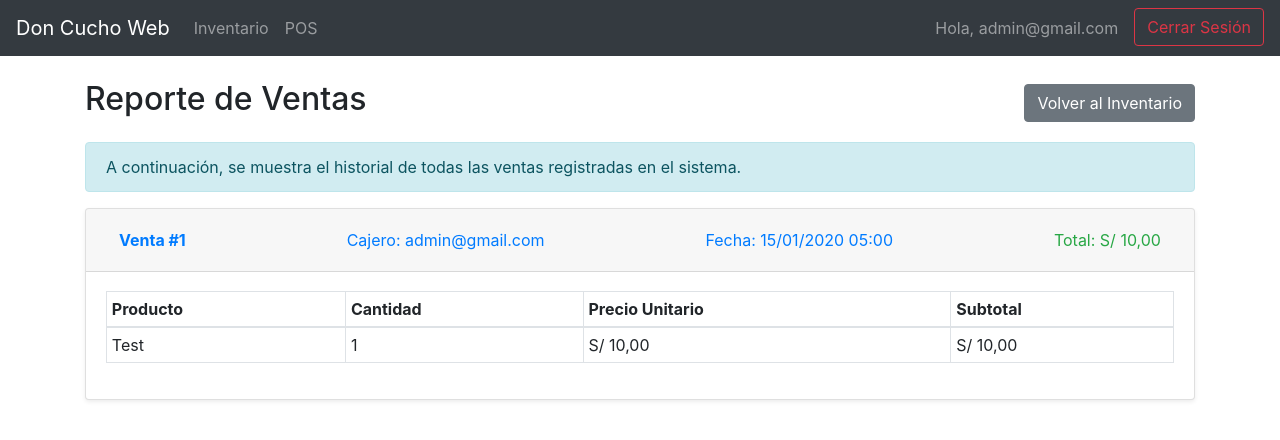
After one commit to 0915chvsb/doncucho, a Django app: page /inventario/reporte-ventas/ in a window 1280 px wide. The commit adds this page. Shown: the top 440 px of the page. Run offline with Django 5.2, Linux system fonts and the light colour scheme; a user stored in the database is signed in; data comes from the database, SQL or seed files in the repository; both versions use the stored data as it was after the commit; tables that the repository leaves empty hold one stand-in row (values such as "Sample post").

Commit message:
v1.8 feat: Añadir tablas de Venta y Reporte de Ventas

```diff
--- a/config/urls.py
+++ b/config/urls.py
@@ -16,7 +16,8 @@ urlpatterns = [
     path('inventario/nuevo/', views.inventario_crear, name='inventario_crear'),
     path('inventario/editar/<int:id>/', views.inventario_editar, name='inventario_editar'),
     path('inventario/eliminar/<int:id>/', views.inventario_eliminar, name='inventario_eliminar'),
-    path('inventario/reporte/', views.reporte_stock_bajo, name='reporte_stock_bajo'),
+    path('inventario/reporte-stock/', views.reporte_stock_bajo, name='reporte_stock_bajo'),
+    path('inventario/reporte-ventas/', views.reporte_ventas, name='reporte_ventas'),
 
     path('', views.index, name='index'),
 ]
--- a/inventario/models.py
+++ b/inventario/models.py
@@ -1,4 +1,5 @@
 from django.db import models
+from django.contrib.auth.models import User
 
 class Producto(models.Model):
     codigo = models.CharField(max_length=50, unique=True, verbose_name="Código de Barras")
@@ -14,3 +15,21 @@ class Producto(models.Model):
         verbose_name = "Producto"
         verbose_name_plural = "Productos"
         ordering = ['nombre']
+
+class Venta(models.Model):
+    cajero = models.ForeignKey(User, on_delete=models.SET_NULL, null=True, verbose_name="Cajero")
+    fecha_venta = models.DateTimeField(auto_now_add=True, verbose_name="Fecha y Hora")
+    total_venta = models.DecimalField(max_digits=10, decimal_places=2, verbose_name="Total (S/)")
+
+    def __str__(self):
+        return f"Venta #{self.id} - {self.fecha_venta.strftime('%d/%m/%Y %H:%M')}"
+
+class DetalleVenta(models.Model):
+    venta = models.ForeignKey(Venta, related_name='detalles', on_delete=models.CASCADE, verbose_name="Venta")
+    producto = models.ForeignKey(Producto, on_delete=models.SET_NULL, null=True, verbose_name="Producto")
+    cantidad = models.IntegerField(verbose_name="Cantidad Vendida")
+    precio_unitario = models.DecimalField(max_digits=10, decimal_places=2, verbose_name="Precio en Venta")
+    subtotal = models.DecimalField(max_digits=10, decimal_places=2, verbose_name="Subtotal")
+
+    def __str__(self):
+        return f"{self.producto.nombre} (x{self.cantidad}) en Venta #{self.venta.id}"
--- a/inventario/templates/index.html
+++ b/inventario/templates/index.html
@@ -20,6 +20,11 @@
                     Ver Reporte de Stock Bajo
                 </a>
             </li>
+            <li class="list-group-item list-group-item-primary">
+                <a href="{% url 'reporte_ventas' %}">
+                    Ver Reporte de Ventas
+                </a>
+            </li>
             <li class="list-group-item list-group-item-success">
                 <a href="{% url 'pos' %}">
                     Ir al Módulo de Venta (POS)
--- /dev/null
+++ b/inventario/templates/inventario/reporte_ventas.html
@@ -0,0 +1,62 @@
+{% extends 'base.html' %}
+
+{% block title %}Reporte de Ventas{% endblock %}
+
+{% block content %}
+<div class="d-flex justify-content-between align-items-center mb-3">
+    <h2>Reporte de Ventas</h2>
+    <a href="{% url 'gestion_inventario' %}" class="btn btn-secondary">Volver al Inventario</a>
+</div>
+
+<div class="alert alert-info" role="alert">
+  A continuación, se muestra el historial de todas las ventas registradas en el sistema.
+</div>
+
+<div class="accordion" id="accordionVentas">
+    {% for venta in ventas %}
+    <div class="card shadow-sm mb-2">
+        <div class="card-header" id="heading-{{ venta.id }}">
+            <h2 class="mb-0">
+                <button class="btn btn-link btn-block text-left" type="button" data-toggle="collapse" data-target="#collapse-{{ venta.id }}" aria-expanded="true" aria-controls="collapse-{{ venta.id }}">
+                    <div class="d-flex justify-content-between">
+                        <strong>Venta #{{ venta.id }}</strong>
+                        <span>Cajero: {{ venta.cajero.username }}</span>
+                        <span>Fecha: {{ venta.fecha_venta|date:"d/m/Y H:i" }}</span>
+                        <span class="text-success">Total: S/ {{ venta.total_venta }}</span>
+                    </div>
+                </button>
+            </h2>
+        </div>
+
+        <div id="collapse-{{ venta.id }}" class="collapse {% if forloop.first %}show{% endif %}" aria-labelledby="heading-{{ venta.id }}" data-parent="#accordionVentas">
+            <div class="card-body">
+                <table class="table table-sm table-bordered">
+                    <thead>
+                        <tr>
+                            <th>Producto</th>
+                            <th>Cantidad</th>
+                            <th>Precio Unitario</th>
+                            <th>Subtotal</th>
+                        </tr>
+                    </thead>
+                    <tbody>
+                        {% for detalle in venta.detalles.all %}
+                        <tr>
+                            <td>{{ detalle.producto.nombre|default:"Producto Eliminado" }}</td>
+                            <td>{{ detalle.cantidad }}</td>
+                            <td>S/ {{ detalle.precio_unitario }}</td>
+                            <td>S/ {{ detalle.subtotal }}</td>
+                        </tr>
+                        {% endfor %}
+                    </tbody>
+                </table>
+            </div>
+        </div>
+    </div>
+    {% empty %}
+    <div class="alert alert-warning" role="alert">
+      No se ha registrado ninguna venta todavía.
+    </div>
+    {% endfor %}
+</div>
+{% endblock %}
--- a/inventario/views.py
+++ b/inventario/views.py
@@ -8,15 +8,16 @@ from django.db import IntegrityError, transaction
 from django.contrib.auth.decorators import login_required
 from functools import wraps
 from django.db.models import F
-from django.contrib import messages
+# from django.contrib import messages
 
 import firebase_admin
 from firebase_admin import credentials, auth
 import os
 import json
 import pytz
+from decimal import Decimal
 
-from .models import Producto
+from .models import Producto, Venta, DetalleVenta
 
 
 if not firebase_admin._apps:
@@ -158,12 +159,11 @@ def inventario_crear(request):
                 stock=stock,
                 stock_minimo=stock_minimo
             )
-            messages.success(request, f'¡El producto "{nombre}" se creó correctamente!')
             return redirect('gestion_inventario')
         except IntegrityError:
-            messages.error(request, f'Error: El código "{codigo}" ya existe. Intenta con otro.')
+            pass
         except Exception as e:
-            messages.error(request, f'Error al guardar: {e}')
+            pass
 
     return render(request, 'inventario/inventario_form.html')
 
@@ -181,12 +181,11 @@ def inventario_editar(request, id):
 
         try:
             producto.save()
-            messages.success(request, f'¡El producto "{producto.nombre}" se actualizó correctamente!')
             return redirect('gestion_inventario')
         except IntegrityError:
-            messages.error(request, f'Error: Ese código ya está en uso por otro producto.')
+            pass
         except Exception as e:
-            messages.error(request, f'Error al guardar: {e}')
+            pass
 
     context = {
         'producto': producto
@@ -198,7 +197,6 @@ def inventario_editar(request, id):
 def inventario_eliminar(request, id):
     producto = get_object_or_404(Producto, id=id)
     producto.delete()
-    messages.success(request, f'El producto "{producto.nombre}" fue eliminado.')
     return redirect('gestion_inventario')
 
 @login_required
@@ -208,6 +206,9 @@ def api_finalizar_venta(request):
         try:
             data = json.loads(request.body)
             carrito = data.get('carrito')
+            total_venta = 0
+
+            detalles_venta = []
 
             with transaction.atomic():
                 for codigo, item in carrito.items():
@@ -219,7 +220,29 @@ def api_finalizar_venta(request):
                     producto.stock -= item['cantidad']
                     producto.save()
 
-            return JsonResponse({'success': 'Venta realizada y stock actualizado.'}, status=200)
+                    subtotal = Decimal(item['precio']) * item['cantidad']
+                    total_venta += subtotal
+
+                    detalles_venta.append(
+                        DetalleVenta(
+                            producto=producto,
+                            cantidad=item['cantidad'],
+                            precio_unitario=item['precio'],
+                            subtotal=subtotal
+                        )
+                    )
+
+                nueva_venta = Venta.objects.create(
+                    cajero=request.user,
+                    total_venta=total_venta
+                )
+
+                for detalle in detalles_venta:
+                    detalle.venta = nueva_venta
+
+                DetalleVenta.objects.bulk_create(detalles_venta)
+
+            return JsonResponse({'success': 'Venta registrada y stock actualizado.'}, status=200)
 
         except Producto.DoesNotExist:
             return JsonResponse({'error': 'Un producto en el carrito no existe.'}, status=404)
@@ -236,3 +259,12 @@ def reporte_stock_bajo(request):
         'productos': productos_bajos
     }
     return render(request, 'inventario/reporte_stock.html', context)
+
+@login_required
+@admin_required
+def reporte_ventas(request):
+    ventas = Venta.objects.all().order_by('-fecha_venta').prefetch_related('detalles', 'detalles__producto')
+    context = {
+        'ventas': ventas
+    }
+    return render(request, 'inventario/reporte_ventas.html', context)
```
Also changed, not shown: inventario/admin.py (+14 -1 lines), db.sqlite3, inventario/migrations/0003_venta_detalleventa.py (added).
